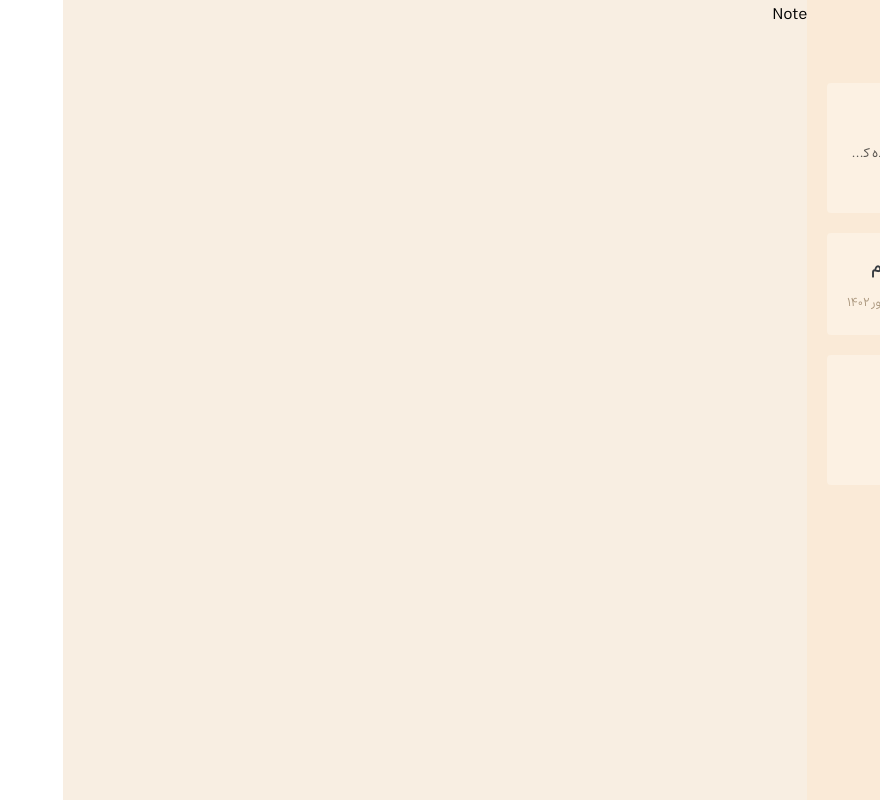
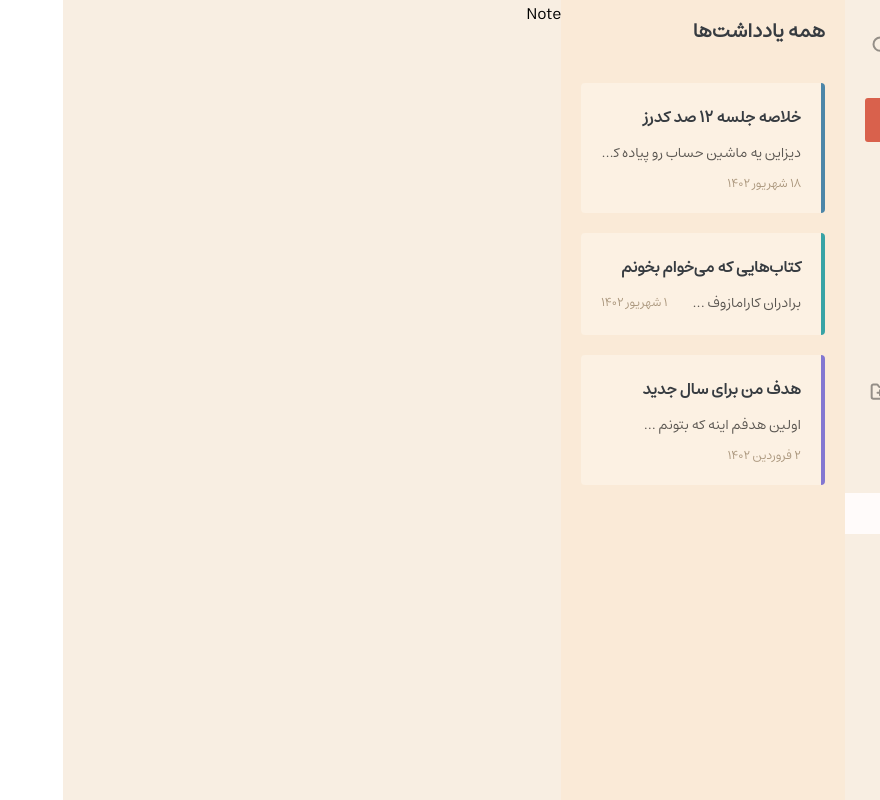
Before and after one commit to soltanipoor/noted, a React (Vite) app: page / in a window 1280 px wide. Shown: the whole page, without its empty margins (400-1280 px from the left). Built offline with nearby package versions, Linux system fonts and the light colour scheme.

Commit message:
feat: add new folder

```diff
--- a/src/components/Folders/index.jsx
+++ /dev/null
@@ -1,48 +0,0 @@
-import folderIcon from "@/assets/images/icons/folder.svg";
-import NewFolderIcon from "@/assets/images/icons/new-folder.svg";
-import OpenFolderIcon from "@/assets/images/icons/open-folder.svg";
-import NavBarItem from "../Navbar/NavBarItem";
-
-const folders = [
-  {
-    name: "همه یاد‌داشت‌‌ها",
-  },
-  {
-    name: "کاری",
-  },
-  {
-    name: "مسافرت",
-  },
-  {
-    name: "رویدادها",
-  },
-  {
-    name: "باشگاه",
-  },
-];
-
-function Folders() {
-  return (
-    <section className="folders-container">
-      <header>
-        <h2>پوشه‌ها</h2>
-        <button className="new-folder-button">
-          <img src={NewFolderIcon} />
-        </button>
-      </header>
-
-      <div className="folders">
-        {folders.map((item, i) => (
-          <NavBarItem
-            key={item.name}
-            text={item.name}
-            isSelected={i === 2}
-            icon={i === 2 ? OpenFolderIcon : folderIcon}
-          />
-        ))}
-      </div>
-    </section>
-  );
-}
-
-export default Folders;
--- a/src/components/Navbar/NavBar.css
+++ b/src/components/Navbar/NavBar.css
@@ -1,5 +1,5 @@
 #nav-bar {
-  flex-basis: 20%;
+  flex-basis: 60%;
   background-color: #f8eee2;
   display: flex;
   flex-direction: column;
@@ -70,8 +70,47 @@
 .new-folder-button {
   border: none;
   background: none;
+  border-radius: 4px;
+  display: flex;
+  align-items: center;
+  padding: 5px;
+  cursor: pointer;
 }
 
+.new-folder-button:hover {
+  background-color: rgba(0, 0, 0, 0.1);
+}
+
+.nav-bar-new-folder {
+  display: flex;
+  padding: 10px 20px;
+  justify-content: flex-start;
+}
+
+.nav-bar-new-folder button {
+  border: none;
+  border-radius: 4px;
+  cursor: pointer;
+  margin-right: 5px;
+  background: rgba(0, 0, 0, 0.1);
+}
+
+.nav-bar-new-folder input {
+  border: none;
+  padding: 4px;
+  margin-right: 15px;
+  border-radius: 4px;
+  flex: 1 1 auto;
+  width: 100%;
+  background: rgba(0, 0, 0, 0.1);
+  border: solid 1px transparent;
+
+}
+
+.nav-bar-new-folder input:focus {
+  outline: none;
+  border-color: rgba(0, 0, 0, 0.6);
+}
 
 .nav-bar-item {
   display: flex;
@@ -89,5 +128,5 @@
 }
 
 .nav-bar-item--selected {
-  background: #FFFBFA;
+  background: #fffbfa;
 }
--- /dev/null
+++ b/src/components/Navbar/NavbarFolders.jsx
@@ -0,0 +1,86 @@
+import folderIcon from "@/assets/images/icons/folder.svg";
+import NewFolderIcon from "@/assets/images/icons/new-folder.svg";
+import OpenFolderIcon from "@/assets/images/icons/open-folder.svg";
+import NavBarItem from "./NavBarItem";
+import { useState } from "react";
+
+const initialFolders = [
+  {
+    name: "همه یاد‌داشت‌‌ها",
+  },
+  {
+    name: "کاری",
+  },
+  {
+    name: "مسافرت",
+  },
+  {
+    name: "رویدادها",
+  },
+  {
+    name: "باشگاه",
+  },
+];
+
+function Folders() {
+  const [isShowNewFolder, setIsShowNewFolder] = useState(false);
+  const [newFolderValue, setNewFolderValue] = useState();
+  const [folders, setFolders] = useState(initialFolders);
+
+  const handleNewFolder = () => {
+    setIsShowNewFolder(true);
+  };
+
+  const handleCancelNewFolder = () => {
+    setIsShowNewFolder(false);
+  };
+
+  const handleCreateFolder = () => {
+    setFolders([{ name: newFolderValue }, ...folders]);
+    setNewFolderValue(null)
+    setIsShowNewFolder(false)
+  };
+
+  const handleChangeInput = (event) => {
+    setNewFolderValue(event.target.value);
+  };
+
+  return (
+    <section className="folders-container">
+      <header>
+        <h2>پوشه‌ها</h2>
+        <button className="new-folder-button" onClick={handleNewFolder}>
+          <img src={NewFolderIcon} />
+        </button>
+      </header>
+
+      <div className="folders">
+        {isShowNewFolder && (
+          <div className="nav-bar-new-folder">
+            <img src={folderIcon} />
+
+            <input
+              type="text"
+              placeholder="نام پوشه"
+              onChange={handleChangeInput}
+            />
+
+            <button onClick={handleCreateFolder}>ok</button>
+            <button onClick={handleCancelNewFolder}>cancel</button>
+          </div>
+        )}
+
+        {folders.map((item, i) => (
+          <NavBarItem
+            key={item.name}
+            text={item.name}
+            isSelected={i === 2}
+            icon={i === 2 ? OpenFolderIcon : folderIcon}
+          />
+        ))}
+      </div>
+    </section>
+  );
+}
+
+export default Folders;
--- a/src/components/LastNotes/index.jsx
+++ b/src/components/Navbar/NavbarLastNotes.jsx
@@ -1,4 +1,4 @@
-import NavBarItem from "../Navbar/NavBarItem";
+import NavBarItem from "./NavBarItem";
 import DocIcon from "@/assets/images/icons/doc.svg";
 
 const lastNotes = [
--- a/src/components/Navbar/index.jsx
+++ b/src/components/Navbar/index.jsx
@@ -2,8 +2,8 @@ import Logo from "@/assets/images/logo.svg";
 import PlusIcon from "@/assets/images/icons/plus.svg";
 import SearchIcon from "@/assets/images/icons/search.svg";
 
-import Folders from "../Folders";
-import LastNotes from "../LastNotes";
+import NavbarFolders from "./NavbarFolders";
+import NavbarLastNotes from "./NavbarLastNotes";
 
 import "./NavBar.css";
 
@@ -22,9 +22,9 @@ function NavBar() {
         </button>
       </header>
 
-      <LastNotes />
+      <NavbarLastNotes />
 
-      <Folders />
+      <NavbarFolders />
     </div>
   );
 }
--- a/src/index.css
+++ b/src/index.css
@@ -10,6 +10,6 @@ html, body {
   direction: rtl;
 }
 
-button {
+button, input {
   font-family: inherit;
 }
```
